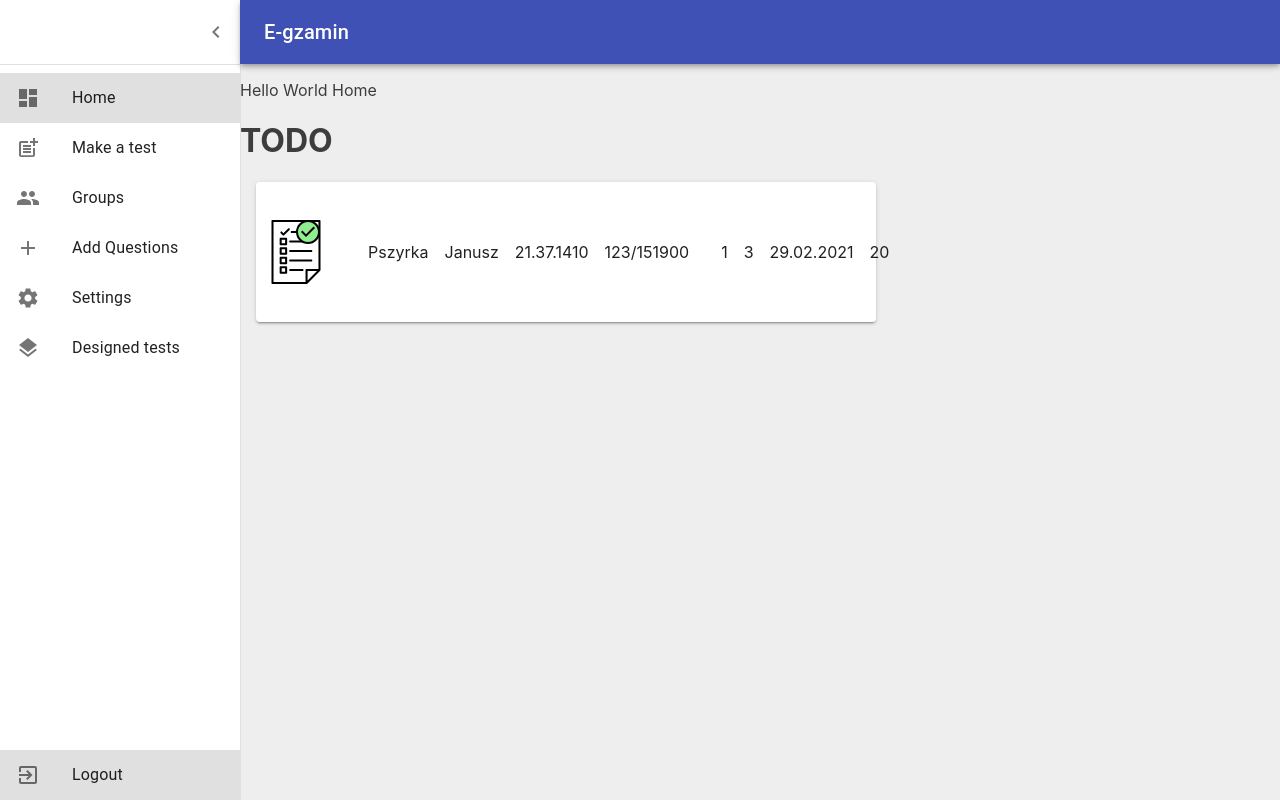
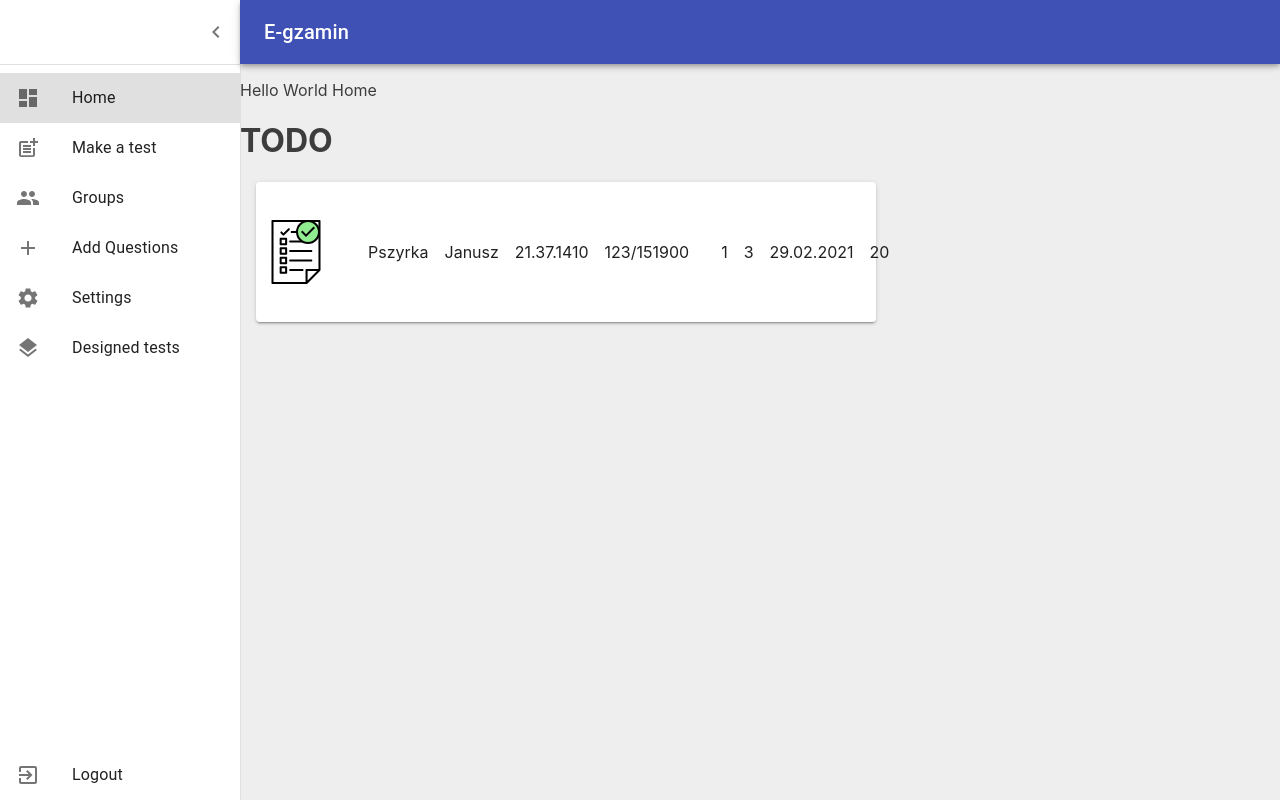
Before and after one commit to jBosak98/stock-market-game-frontend, a React (Create React App) app: page / in a window 1280 px wide. Built offline with nearby package versions, Linux system fonts and the light colour scheme; sample sign-in values are in the browser's storage.

Commit message:
changed selected item to empty string in case of logout button

```diff
--- a/src/components/NavigationBarItems.tsx
+++ b/src/components/NavigationBarItems.tsx
@@ -72,7 +72,7 @@ const NavigationBarItems = () => {
       <div className="navbar-space" />
       <div className="bottom-items">
         <_MenuItem
-          selectedItem={selectedItem}
+          selectedItem={""}
           onClick={logoutAction}
           to="/"
           label="Logout"
```
